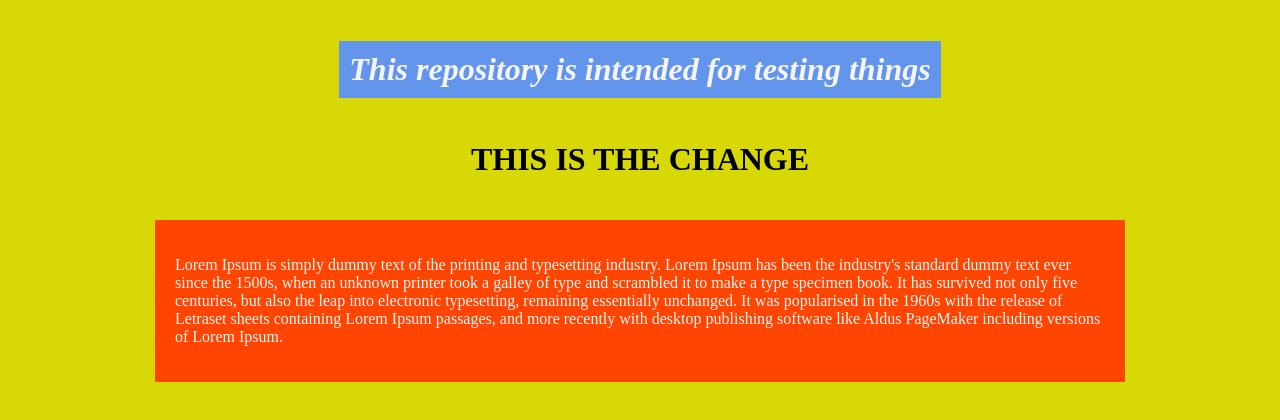
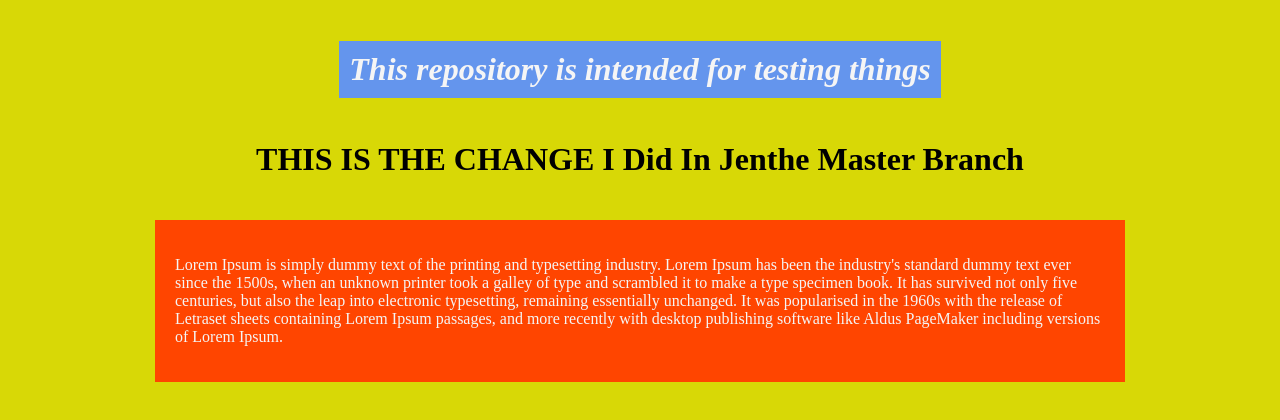
Before and after one commit to Jethet/testing-things, a plain HTML site: page index.html in a window 1280 px wide. Shown: the top 420 px of the page. Drawn offline with Linux system fonts and the light colour scheme.

Commit message:
change name

```diff
--- a/index.html
+++ b/index.html
@@ -16,7 +16,7 @@
         <h1 class="introduction__title">This repository is intended for testing things</h1>
       </div>
       <div>
-        <h1>THIS IS THE CHANGE</h1>
+        <h1>THIS IS THE CHANGE I Did In Jenthe Master Branch</h1>
       </div>
       <div class="introduction__content">
         <p>Lorem Ipsum is simply dummy text of the printing and typesetting industry. Lorem Ipsum has been the
```
